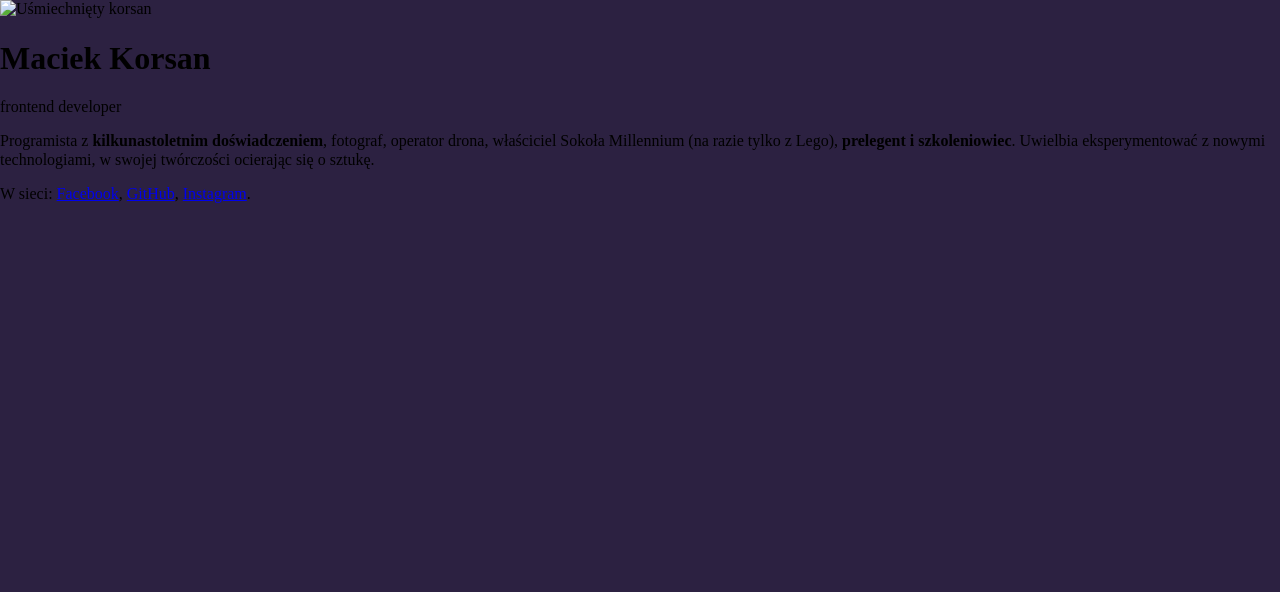
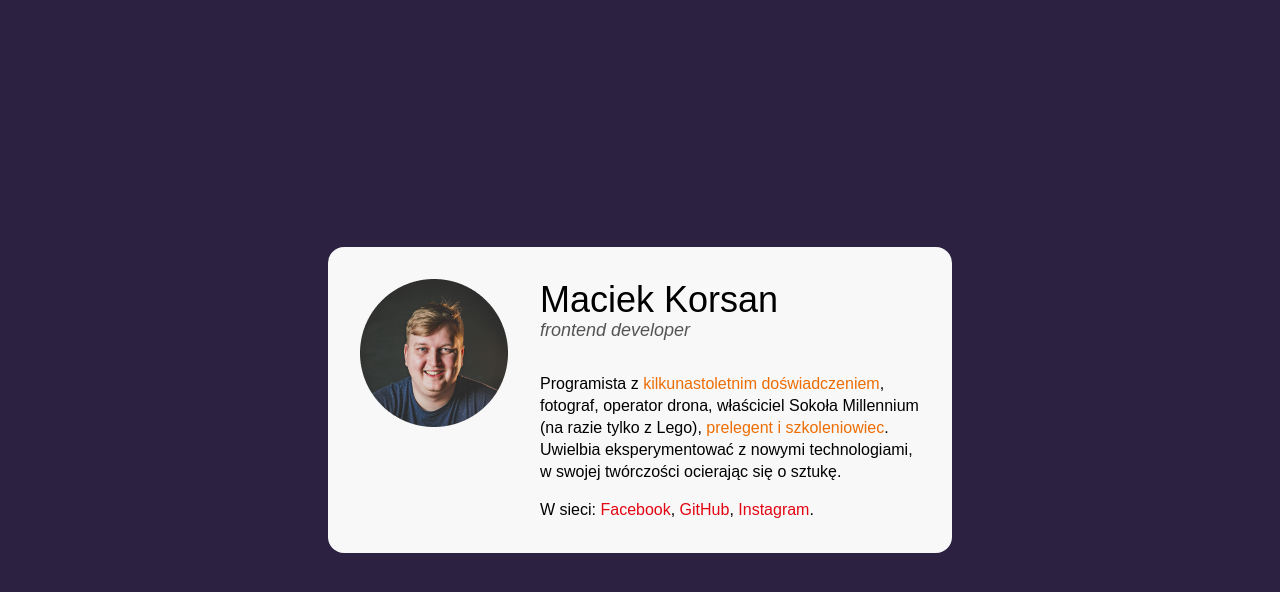
Before and after one commit to JarekLatek/business-card, a plain HTML site: page index.html in a window 1280 px wide. Drawn offline with Linux system fonts and the light colour scheme.

Commit message:
feat: styles

```diff
--- a/css/style.css
+++ b/css/style.css
@@ -8,4 +8,62 @@ html {
 
 body {
     background: #2C2141;
+    min-height: 100vh;
+    padding: 16px;
+    display: flex;
+    align-items: center;
+    justify-content: center;
+    font-family: Arial, Helvetica, sans-serif;
 }
+
+.card {
+    background: #F8F8F8;
+    border-radius: 16px;
+    max-width: 624px;
+    width: 100%;
+    padding: 32px;
+}
+
+.person {
+    display: flex;
+    align-items: flex-start;
+}
+
+.person__header {
+    margin-bottom: 32px;
+}
+
+.person__photo {
+    margin-right: 32px;
+}
+
+.person__name {
+    margin: 0;
+    font-weight: normal;
+    font-size: 36px;
+}
+
+.person__position {
+    color: #545454;
+    font-size: 18px;
+    font-style: italic;
+}
+
+.person__description {
+    font-size: 16px;
+    line-height: 22px;
+}
+
+.person__description--last {
+    margin-bottom: 0;
+}
+
+.person__special {
+    color: #ED6D05;
+    font-weight: normal;
+}
+
+.person__link {
+    color: #E20613;
+    text-decoration: none;
+}
--- a/index.html
+++ b/index.html
@@ -13,19 +13,22 @@
 <body>
     <main class="card">
         <article class="person">
-            <img class="person__photo" src="" alt="Uśmiechnięty korsan">
+            <img class="person__photo" src="img/avatar.png" alt="Uśmiechnięty korsan">
             <div>
                 <header class="person__header">
                     <h1 class="person__name">Maciek Korsan</h1>
                     <span class="person__position">frontend developer</span>
                 </header>
                 <p class="person__description">
-                    Programista z <strong class="person__special">kilkunastoletnim doświadczeniem</strong>, fotograf, operator drona, właściciel Sokoła
-                    Millennium (na razie tylko z Lego), <strong class="person__special">prelegent i szkoleniowiec</strong>. Uwielbia eksperymentować z nowymi
+                    Programista z <strong class="person__special">kilkunastoletnim doświadczeniem</strong>, fotograf,
+                    operator drona, właściciel Sokoła
+                    Millennium (na razie tylko z Lego), <strong class="person__special">prelegent i
+                        szkoleniowiec</strong>. Uwielbia eksperymentować z nowymi
                     technologiami, w swojej twórczości ocierając się o sztukę.
                 </p>
-                <p class="person__description">
-                    W sieci: <a class="person__link" href="#">Facebook</a>, <a class="person__link" href="#">GitHub</a>, <a class="person__link" href="#">Instagram</a>.
+                <p class="person__description person__description--last">
+                    W sieci: <a class="person__link" href="#">Facebook</a>, <a class="person__link" href="#">GitHub</a>,
+                    <a class="person__link" href="#">Instagram</a>.
                 </p>
             </div>
         </article>
```
Also changed, not shown: img/avatar.png (added).
